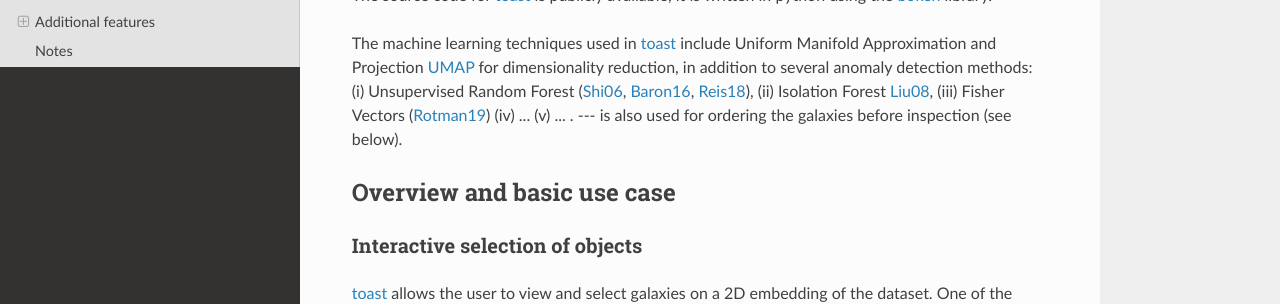
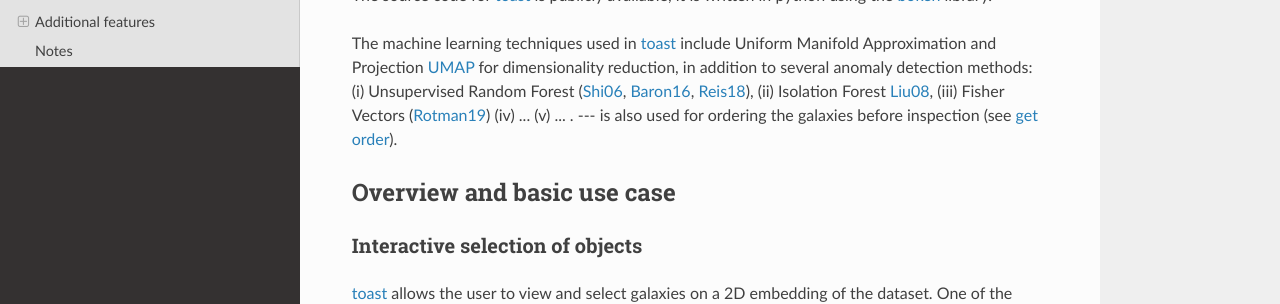
Before and after one commit to ireis/toast_docs, an MkDocs documentation site: the page built from docs/index.md, in a window 1280 px wide and 900 px high. Shown: the part 248-552 px from the top of the window. Built offline with MkDocs 1.6.1, drawn with Linux system fonts in a browser that asks for light colours; nearby versions of some CDN libraries.

Commit message:
an anchor

````diff
--- a/docs/index.md
+++ b/docs/index.md
@@ -4,7 +4,7 @@
 
 The source code for [toast](http://138.197.206.129:5010/galaxies) is publicly available, it is written in python using the [bokeh](https://bokeh.pydata.org/en/latest/) library.
 
-The machine learning techniques used in [toast](http://138.197.206.129:5010/galaxies) include Uniform Manifold Approximation and Projection [UMAP](https://github.com/lmcinnes/umap) for dimensionality reduction, in addition to several anomaly detection methods: (i) Unsupervised Random Forest ([Shi06](https://horvath.genetics.ucla.edu/html/RFclustering/RFclustering/RandomForestHorvath.pdf), [Baron16](https://arxiv.org/abs/1611.07526), [Reis18](https://arxiv.org/abs/1711.00022)), (ii) Isolation Forest [Liu08](https://scikit-learn.org/stable/modules/generated/sklearn.ensemble.IsolationForest.html#id1), (iii) Fisher Vectors ([Rotman19](in prep)) (iv) ... (v) ... .  --- is also used for ordering the galaxies before inspection (see below).
+The machine learning techniques used in [toast](http://138.197.206.129:5010/galaxies) include Uniform Manifold Approximation and Projection [UMAP](https://github.com/lmcinnes/umap) for dimensionality reduction, in addition to several anomaly detection methods: (i) Unsupervised Random Forest ([Shi06](https://horvath.genetics.ucla.edu/html/RFclustering/RFclustering/RandomForestHorvath.pdf), [Baron16](https://arxiv.org/abs/1611.07526), [Reis18](https://arxiv.org/abs/1711.00022)), (ii) Isolation Forest [Liu08](https://scikit-learn.org/stable/modules/generated/sklearn.ensemble.IsolationForest.html#id1), (iii) Fisher Vectors ([Rotman19](in prep)) (iv) ... (v) ... .  --- is also used for ordering the galaxies before inspection (see [get order](#orderSection)).
 
 ## Overview and basic use case
 
@@ -51,7 +51,8 @@ A comparison between the different methods and a discussion on the need of more
 
 ## Additional features
 
-### Ordering the selected objects
+### <a id="orderSection"></a> Ordering the selected objects
+
 
 The ```Get order``` button could be used to order the selected objects before visually inspecting them. The ordering is based on the current embedding. Instead of going randomly from one selected object to another we might want to inspect objects with similar properties in groups. The ```Get order``` button effectively tries to find the shortest path to travel (on the embedding) between the selected objects.
 This can be useful for inspecting anomalies, as inspecting a group of anomalies with similar features can help us understand what are their unusual properties.
````
